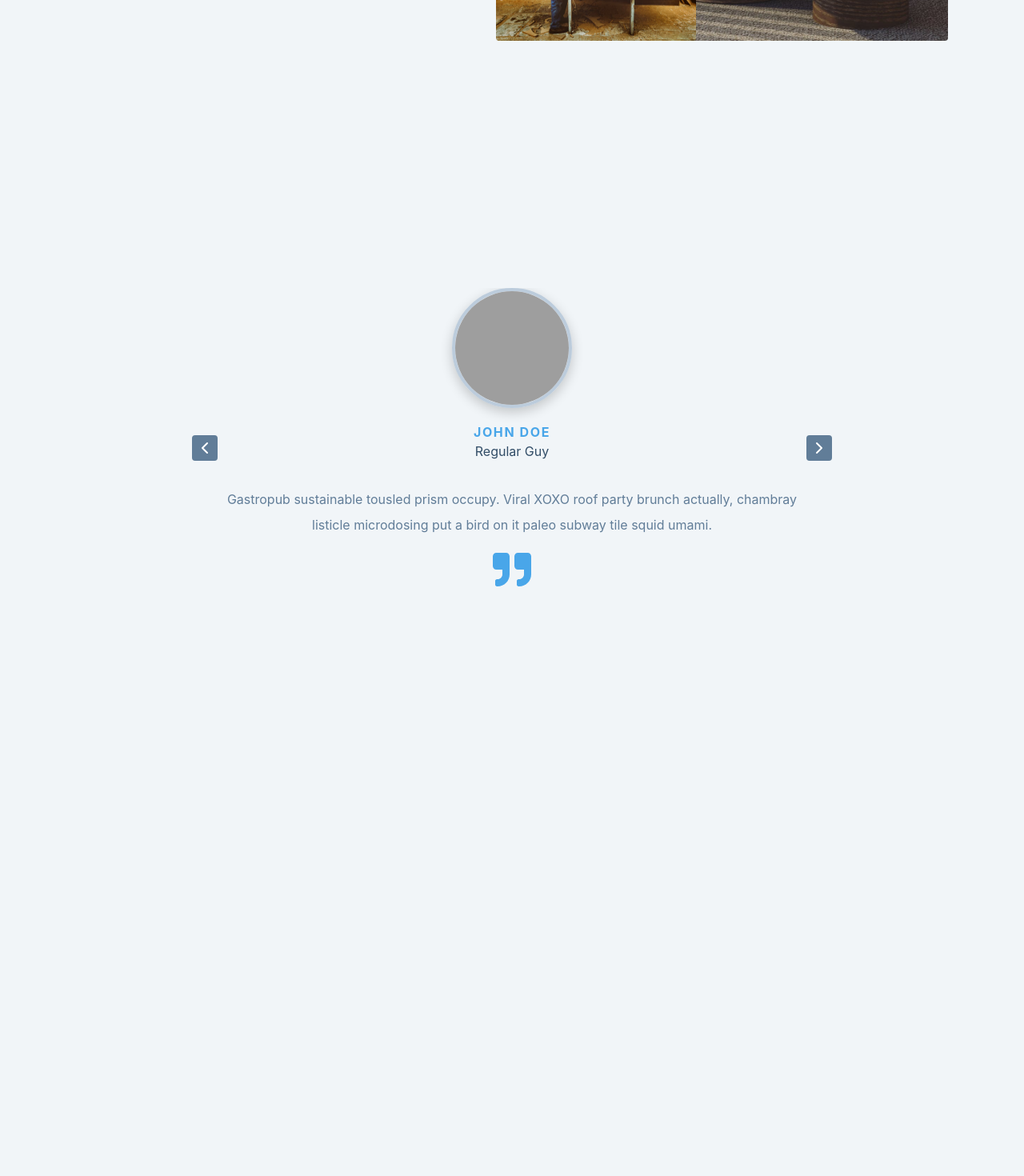
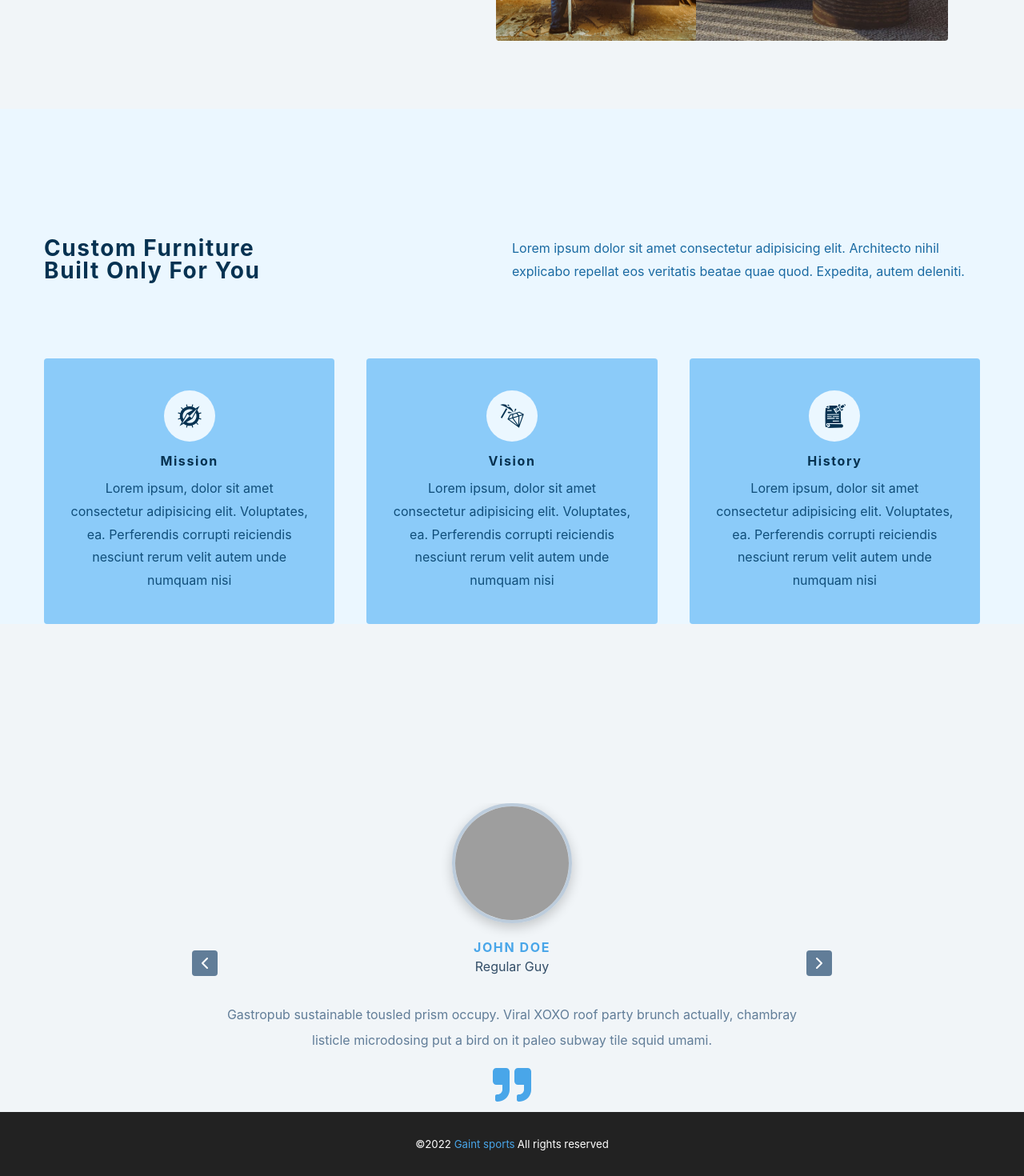
Before and after one commit to Jcolejeff/Giant-Sports, a React (Create React App) app: page / in a window 1280 px wide. Shown: the part 664-2134 px from the top of the page at 80% size. Before the commit the page ends 1410 px from the top, so only its background shows below. Built offline with nearby package versions, Linux system fonts and the light colour scheme; grey boxes are pictures that could not be loaded.

Commit message:
added pages and react router

```diff
--- a/src/App.js
+++ b/src/App.js
@@ -1,18 +1,26 @@
 import React from "react";
+import { BrowserRouter, Routes, Route } from "react-router-dom";
 import Navbar from "./components/Navbar";
-import Hero from "./components/Hero";
-import Sidebar from "./components/Sidebar";
+import HomePage from "./pages/HomePage";
 import Submenu from "./components/Submenu";
-import Slider from "./components/Slider";
+import About from "./pages/About";
+import ComingSoon from "./pages/ComingSoon";
+import Form from "./pages/Form";
+import ErrorPage from "./pages/Error";
 function App() {
 	return (
-		<>
+		<BrowserRouter>
 			<Navbar />
-			<Sidebar />
-			<Hero />
 			<Submenu />
-			<Slider />
-		</>
+
+			<Routes>
+				<Route exact path="/" element={<HomePage />} />
+				<Route path="/about" element={<About></About>} />
+				<Route path="/coming-soon" element={<ComingSoon></ComingSoon>} />
+				<Route path="/form" element={<Form></Form>} />
+				<Route path="*" element={<ErrorPage></ErrorPage>} />
+			</Routes>
+		</BrowserRouter>
 	);
 }
 
--- /dev/null
+++ b/src/components/Footer.js
@@ -0,0 +1,39 @@
+import React from "react";
+import styled from "styled-components";
+const Footer = () => {
+	return (
+		<Wrapper>
+			<h5>
+				&copy;{new Date().getFullYear()}
+				<span> Gaint sports</span>
+			</h5>
+			<h5>All rights reserved</h5>
+		</Wrapper>
+	);
+};
+
+const Wrapper = styled.footer`
+	height: 5rem;
+	display: flex;
+	flex-direction: column;
+	justify-content: center;
+	align-items: center;
+	background: var(--clr-black);
+	text-align: center;
+	span {
+		color: var(--clr-primary-5);
+	}
+	h5 {
+		color: var(--clr-white);
+		margin: 0.1rem;
+
+		font-weight: 400;
+		text-transform: none;
+		line-height: 1.25;
+	}
+	@media (min-width: 776px) {
+		flex-direction: row;
+	}
+`;
+
+export default Footer;
--- /dev/null
+++ b/src/components/Services.js
@@ -0,0 +1,103 @@
+import React from "react";
+import styled from "styled-components";
+import { services } from "../data";
+
+const Services = () => {
+	return (
+		<Wrapper>
+			<div className="section-center">
+				<article className="header">
+					<h3>
+						custom furniture <br />
+						built only for you
+					</h3>
+					<p>
+						Lorem ipsum dolor sit amet consectetur adipisicing elit. Architecto
+						nihil explicabo repellat eos veritatis beatae quae quod. Expedita,
+						autem deleniti.
+					</p>
+				</article>
+				<div className="services-center">
+					{services.map((service) => {
+						const { id, icon, title, text } = service;
+						return (
+							<article key={id} className="service">
+								<span className="icon">{icon}</span>
+								<h4>{title}</h4>
+								<p>{text}</p>
+							</article>
+						);
+					})}
+				</div>
+			</div>
+		</Wrapper>
+	);
+};
+
+const Wrapper = styled.section`
+	.services-center {
+		grid-template-columns: repeat(auto-fit, minmax(360px, 1fr));
+	}
+	h3,
+	h4 {
+		color: var(--clr-primary-1);
+	}
+	padding: 5rem 0;
+
+	background: var(--clr-primary-10);
+
+	.header h3 {
+		margin-bottom: 2rem;
+	}
+	p {
+		margin-bottom: 0;
+		line-height: 1.8;
+		color: var(--clr-primary-3);
+	}
+	.services-center {
+		margin-top: 4rem;
+		display: grid;
+		gap: 2.5rem;
+	}
+	.service {
+		background: var(--clr-primary-7);
+		text-align: center;
+		padding: 2.5rem 2rem;
+		border-radius: var(--radius);
+		p {
+			color: var(--clr-primary-2);
+		}
+	}
+	span {
+		width: 4rem;
+		height: 4rem;
+		display: grid;
+		margin: 0 auto;
+		place-items: center;
+		margin-bottom: 1rem;
+		border-radius: 50%;
+		background: var(--clr-primary-10);
+		color: var(--clr-primary-1);
+		svg {
+			font-size: 2rem;
+		}
+	}
+	@media (min-width: 992px) {
+		.header {
+			display: grid;
+			grid-template-columns: 1fr 1fr;
+		}
+	}
+	@media (min-width: 576px) {
+		.services-center {
+			grid-template-columns: repeat(auto-fit, minmax(360px, 1fr));
+		}
+	}
+	@media (min-width: 1280px) {
+		padding: 0;
+		.section-center {
+			transform: translateY(5rem);
+		}
+	}
+`;
+export default Services;
--- a/src/components/Sidebar.js
+++ b/src/components/Sidebar.js
@@ -9,7 +9,7 @@ const Sidebar = () => {
 		<SidebarWrapper>
 			<div
 				className={`${
-					isSidebarOpen ? "sidebar-wrapper show" : "sidebar-wrapper"
+					isSidebarOpen ? "sidebar-wrapper show" : "sidebar-wrapper "
 				}`}
 			>
 				<aside className="sidebar">
@@ -63,7 +63,8 @@ const SidebarWrapper = styled.div`
 	}
 	.sidebar-wrapper.show {
 		visibility: visible;
-		z-index: 20000;
+		z-index: 200;
+		transform: translate(0);
 	}
 	.sidebar {
 		width: 90vw;
--- a/src/data.js
+++ b/src/data.js
@@ -1,4 +1,6 @@
 import { FaCreditCard, FaBook, FaBriefcase } from "react-icons/fa";
+import { GiCompass, GiDiamondHard, GiStabbedNote } from "react-icons/gi";
+
 import React from "react";
 const sublinks = [
 	{
@@ -66,4 +68,24 @@ export const data = [
 	},
 ];
 
+export const services = [
+	{
+		id: 1,
+		icon: <GiCompass />,
+		title: "mission",
+		text: "Lorem ipsum, dolor sit amet consectetur adipisicing elit. Voluptates, ea. Perferendis corrupti reiciendis nesciunt rerum velit autem unde numquam nisi",
+	},
+	{
+		id: 2,
+		icon: <GiDiamondHard />,
+		title: "vision",
+		text: "Lorem ipsum, dolor sit amet consectetur adipisicing elit. Voluptates, ea. Perferendis corrupti reiciendis nesciunt rerum velit autem unde numquam nisi",
+	},
+	{
+		id: 3,
+		icon: <GiStabbedNote />,
+		title: "history",
+		text: "Lorem ipsum, dolor sit amet consectetur adipisicing elit. Voluptates, ea. Perferendis corrupti reiciendis nesciunt rerum velit autem unde numquam nisi",
+	},
+];
 export default sublinks;
--- /dev/null
+++ b/src/pages/About.js
@@ -0,0 +1,7 @@
+import React from "react";
+
+const About = () => {
+	return <div>About</div>;
+};
+
+export default About;
--- /dev/null
+++ b/src/pages/ComingSoon.js
@@ -0,0 +1,7 @@
+import React from "react";
+
+const ComingSoon = () => {
+	return <div>ComingSoon</div>;
+};
+
+export default ComingSoon;
--- /dev/null
+++ b/src/pages/Error.js
@@ -0,0 +1,33 @@
+import React from "react";
+import styled from "styled-components";
+import { Link } from "react-router-dom";
+const ErrorPage = () => {
+	return (
+		<Wrapper className="page-100">
+			<section>
+				<h1>404</h1>
+				<h3>sorr,the page you tried cannot be found</h3>
+				<Link to="/" className="btn">
+					back home
+				</Link>
+			</section>
+		</Wrapper>
+	);
+};
+
+const Wrapper = styled.main`
+	background: var(--clr-primary-10);
+	display: flex;
+	justify-content: center;
+	align-items: center;
+	text-align: center;
+	h1 {
+		font-size: 10rem;
+	}
+	h3 {
+		text-transform: none;
+		margin-bottom: 2rem;
+	}
+`;
+
+export default ErrorPage;
--- /dev/null
+++ b/src/pages/Form.js
@@ -0,0 +1,7 @@
+import React from "react";
+
+const Form = () => {
+	return <div>Form</div>;
+};
+
+export default Form;
--- /dev/null
+++ b/src/pages/HomePage.js
@@ -0,0 +1,22 @@
+import React from "react";
+import Hero from "../components/Hero";
+import Sidebar from "../components/Sidebar";
+import Submenu from "../components/Submenu";
+import Slider from "../components/Slider";
+import Services from "../components/Services";
+import Footer from "../components/Footer";
+
+const HomePage = () => {
+	return (
+		<>
+			<Sidebar />
+			<Hero />
+			<Submenu />
+			<Services />
+			<Slider />
+			<Footer />
+		</>
+	);
+};
+
+export default HomePage;
```
